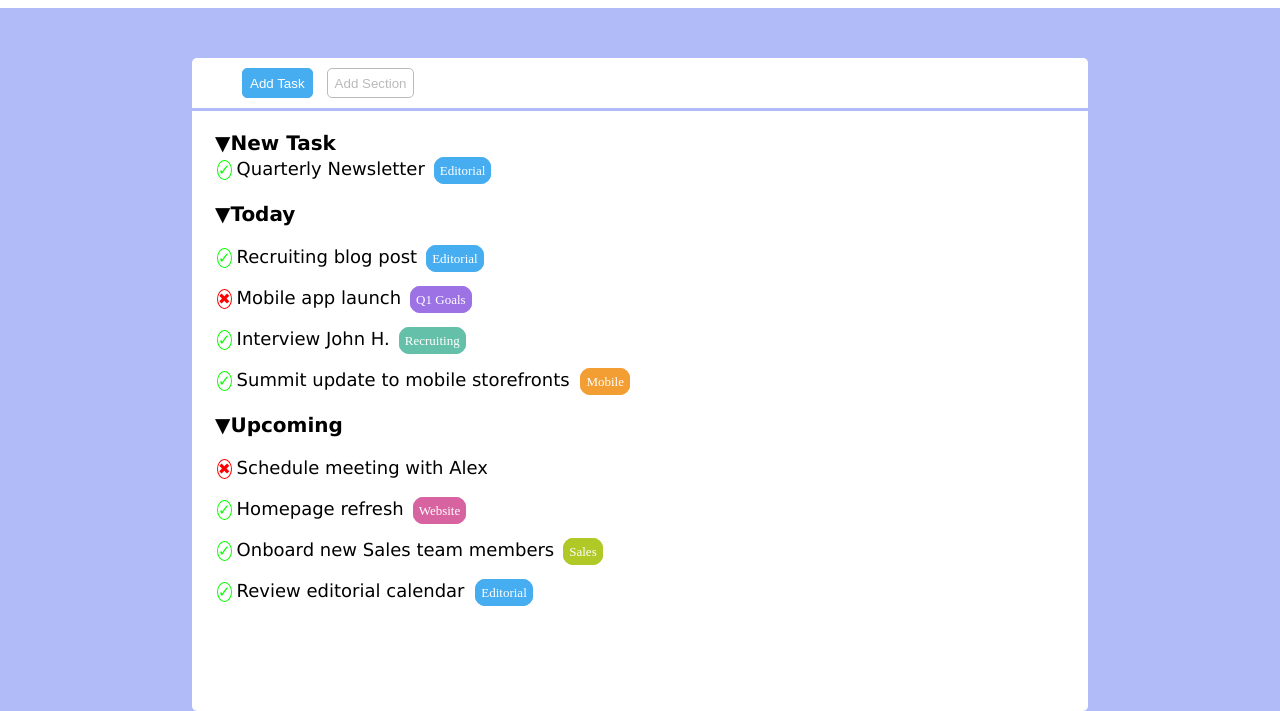
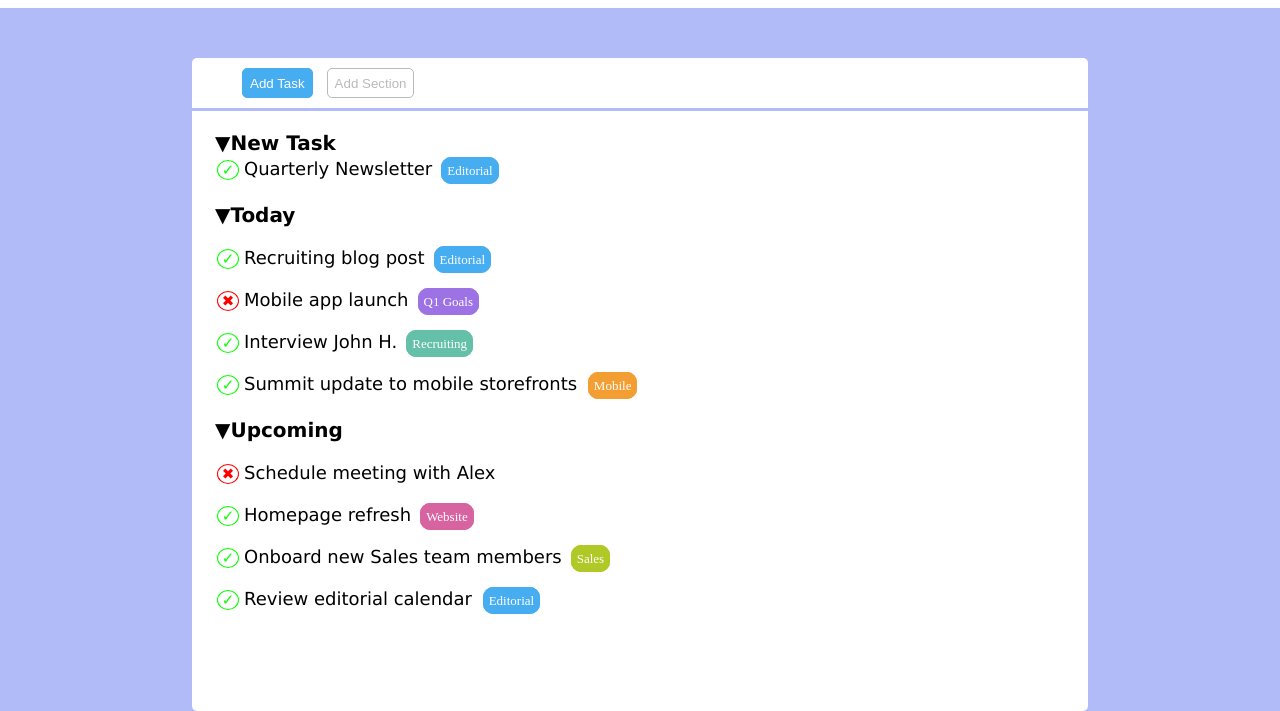
Before and after one commit to LorenzoBertoni/html-css-toboolist, a plain HTML site: page index.html in a window 1280 px wide. Shown: the part 92-803 px from the top of the page. Drawn offline with Linux system fonts and the light colour scheme.

Commit message:
ultime modifiche grafiche

```diff
--- a/css/style.css
+++ b/css/style.css
@@ -101,6 +101,9 @@ hr{
     border-radius: 50%;
     margin-right: 5px;
     font-size: 15px;
+    width: 20px;
+    text-align: center;
+    display: inline-block;
 }
 
 .category{
```
